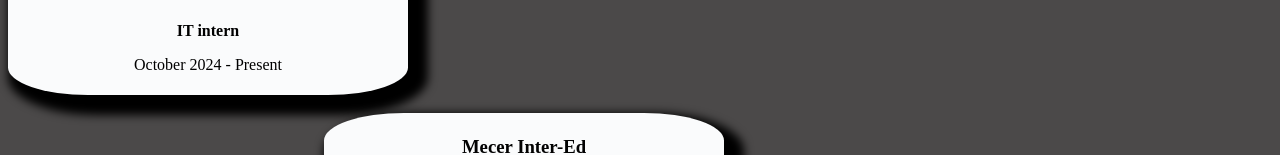
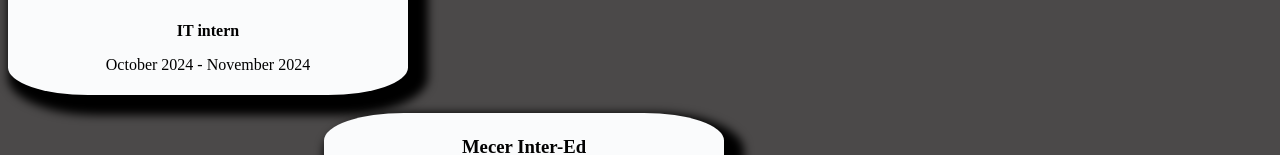
Before and after one commit to zanelehlongwane/Portfolio, a plain HTML site: page about.html in a window 1280 px wide. Shown: the part 1221-1376 px from the top of the page. Drawn offline with nearby package versions, Linux system fonts and the light colour scheme.

Commit message:
My portfolio updates

```diff
--- a/about.html
+++ b/about.html
@@ -73,7 +73,7 @@
     <div class="zan">
       <h3 style="color: rgb(2, 2, 2);">ABT Telecoms</h3>
     <p><b>IT intern</b></p>
-    <p>October 2024 - Present</p>
+    <p>October 2024 - November 2024</p>
     </div>
 
     <br>
```
